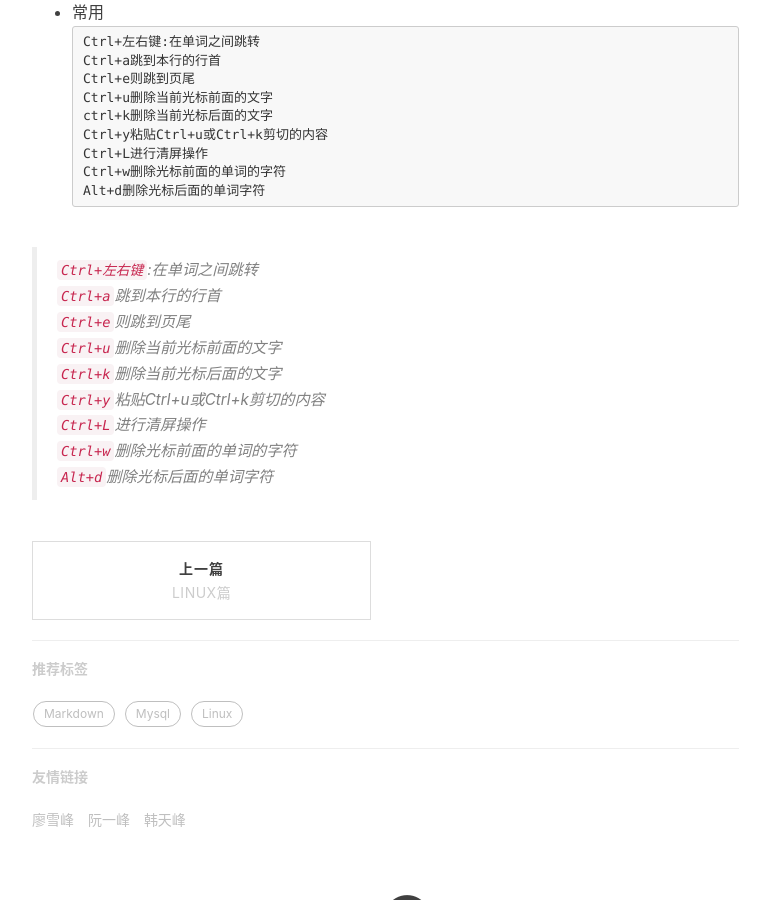
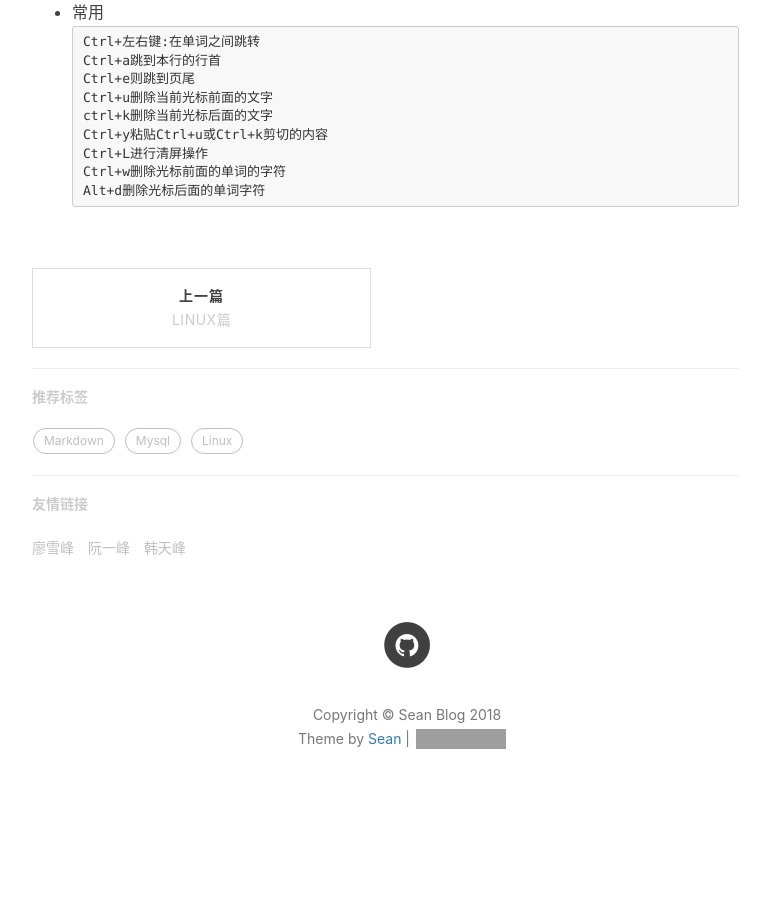
Before and after one commit to xuchaobing01/xuchaobing01.github.io, a Jekyll site: the page built from _posts/2018-06-29-linux_cursor_line.markdown, in a window 1280 px wide and 900 px high, scrolled down 681 px. Shown: the whole window, without its empty margins (233-1003 px from the left). Built offline with Jekyll 4.4.1, drawn with Linux system fonts in a browser that asks for light colours; nearby versions of some CDN libraries; comment, search, counter and statistics services are not loaded; after the commit the page ends 1524 px from its top, so only the background shows below that; grey boxes are pictures that could not be loaded.

Commit message:
fix(Linux/cursor/line): 编辑linux 命令行 光标操作技巧

````diff
--- a/_posts/2018-06-29-linux_cursor_line.markdown
+++ b/_posts/2018-06-29-linux_cursor_line.markdown
@@ -25,13 +25,3 @@ Ctrl+L进行清屏操作
 Ctrl+w删除光标前面的单词的字符
 Alt+d删除光标后面的单词字符
 ```
-
->`Ctrl+左右键`:在单词之间跳转<br/>
->`Ctrl+a`跳到本行的行首<br/>
->`Ctrl+e`则跳到页尾<br/>
->`Ctrl+u`删除当前光标前面的文字<br/>
->`Ctrl+k`删除当前光标后面的文字<br/>
->`Ctrl+y`粘贴Ctrl+u或Ctrl+k剪切的内容<br/>
->`Ctrl+L`进行清屏操作<br/>
->`Ctrl+w`删除光标前面的单词的字符<br/>
->`Alt+d`删除光标后面的单词字符<br/>
````
